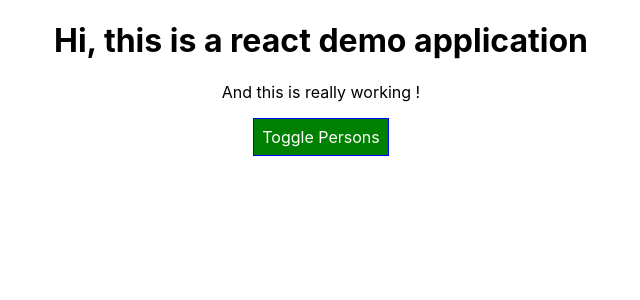
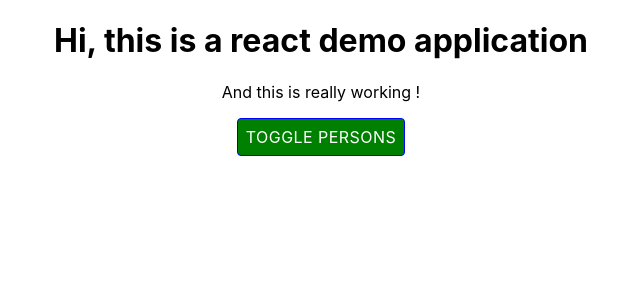
Before and after one commit to pradeepmisra81/react-demo-app1, a React (Create React App) app: page / in a window 1280 px wide. Shown: the top 300 px of the page, without its empty margins (319-959 px from the left). Built offline with nearby package versions, Linux system fonts and the light colour scheme.

Commit message:
integrated material-ui

```diff
--- a/package.json
+++ b/package.json
@@ -3,6 +3,7 @@
   "version": "0.1.0",
   "private": true,
   "dependencies": {
+    "@material-ui/core": "^4.9.12",
     "@testing-library/jest-dom": "^4.2.4",
     "@testing-library/react": "^9.3.2",
     "@testing-library/user-event": "^7.1.2",
--- a/src/App.js
+++ b/src/App.js
@@ -1,19 +1,26 @@
 // import React, {useState} from 'react';
 import React, { Component } from 'react';
+import ReactDOM from 'react-dom';
 import './App.css';
-import { Button } from 'antd';
+//import { Button } from 'antd';
 import Person from './Person/Person.js';
 import Radium from 'radium';
 import './Person/Person.css';
 import { symbol } from 'prop-types';
+import Button from '@material-ui/core/Button';
 
-// function App() {
-//   return (
-//     <div className="App">
-//       <h1>Hi, this is my first react demo application</h1>
-//     </div>
-//   );
-// }
+/*
+function App() {
+  return (
+    <Button variant="contained" color="primary">
+      Hello World
+    </Button>
+  );
+}
+
+ReactDOM.render(<App />, document.querySelector('#app'));
+*/
+
 
 class App extends Component {
 
@@ -117,12 +124,12 @@
       <div className="App">
         <h1>Hi, this is a react demo application</h1>
         <p className={ classes.join(' ') }>And this is really working !</p>
-        <button
+        <Button
           style={style}
           onClick={this.togglePersonsHandler}
         >
           Toggle Persons
-        </button>
+        </Button>
         {persons}
       </div>
     );
```
Also changed, not shown: src/templates/dashboard.js (added, +11 -0 lines), 1 other file (tests, documents, lock files or other folders).
